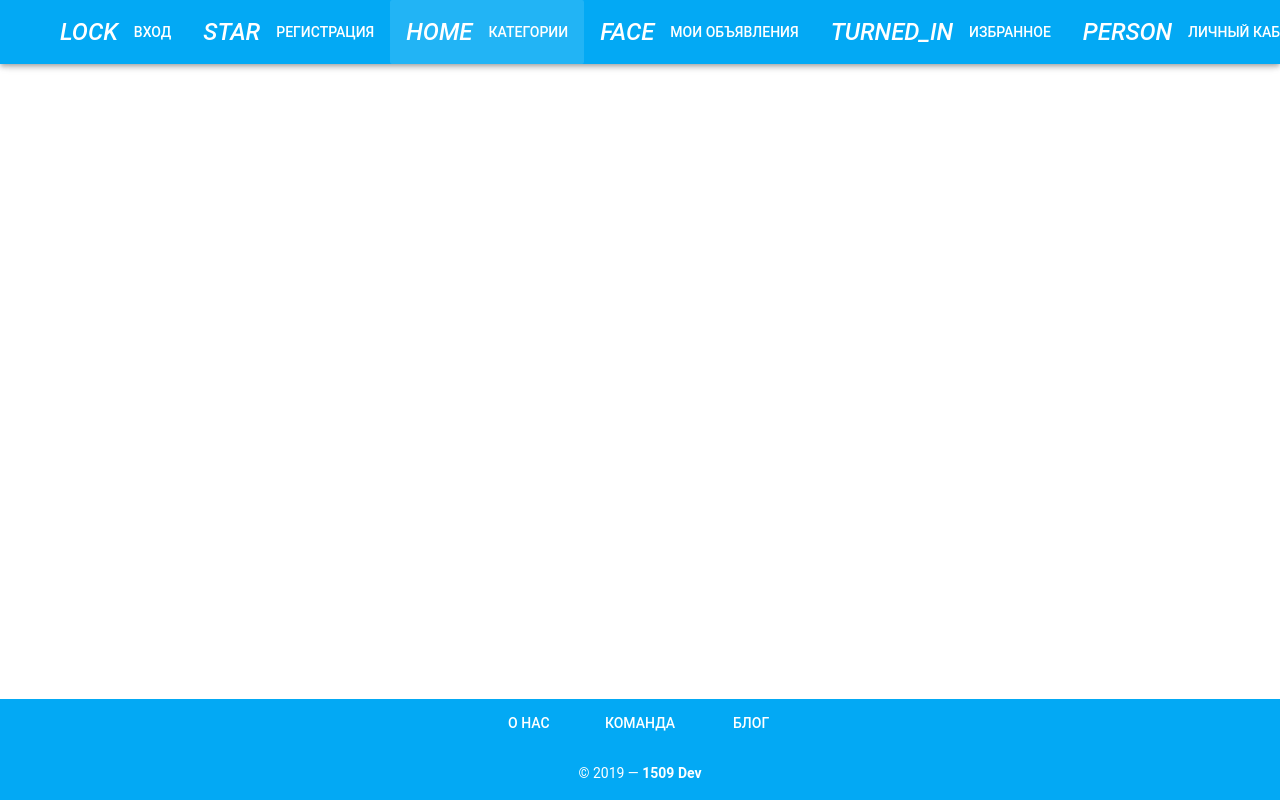
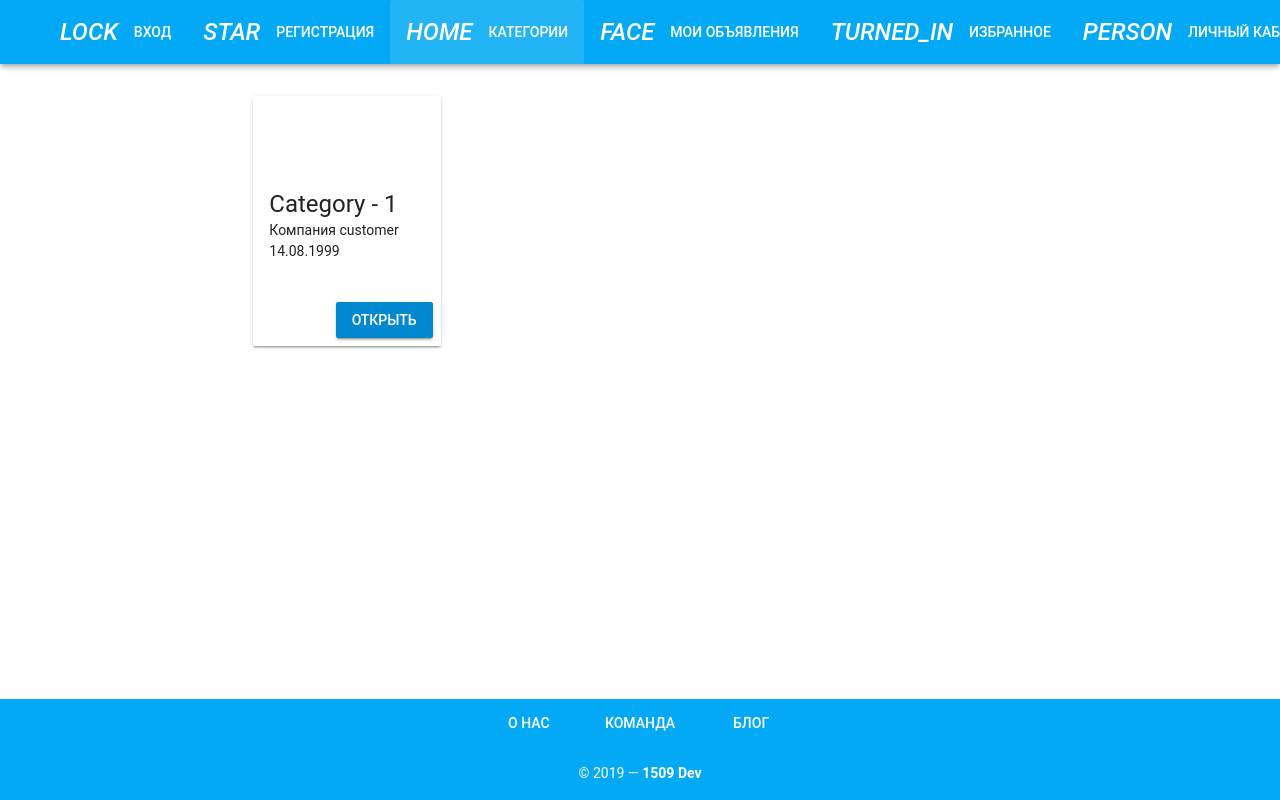
Before and after one commit to StanislavMyakishev/Podokonnik, a Vue app in the folder frontend/: page /categories in a window 1280 px wide. Built offline with nearby package versions, Linux system fonts and the light colour scheme; the HTML template or start-up script is replaced by a standard one.

Commit message:
minor changes

```diff
--- /dev/null
+++ b/frontend/src/components/pages/Categories.vue
@@ -0,0 +1,57 @@
+<template>
+    <v-layout justify-center>
+        <v-flex xs12 sm8>
+            <v-card flat>
+                <v-container
+                        fluid
+                        grid-list-md>
+                    <v-layout row wrap>
+                        <v-flex
+                                v-for="card in orders"
+                                :key="card.name"
+                                xs12 sm3 >
+                            <v-card>
+                                <v-img
+                                        :src=src
+                                        aspect-ratio="2.75"
+                                ></v-img>
+
+                                <v-card-title primary-title>
+                                    <div>
+                                        <h3 class="headline mb-0">{{card.name}}</h3>
+                                        <p class="mb-0">Компания {{card.customer}}</p>
+                                        <p>{{card.date_created}} </p>
+                                    </div>
+                                </v-card-title>
+
+                                <v-card-actions>
+                                    <v-spacer></v-spacer>
+                                    <v-btn
+                                            class="secondary"
+                                            :to="'/order/?id=' + card.id"
+                                    >Открыть
+                                    </v-btn>
+                                </v-card-actions>
+                            </v-card>
+                        </v-flex>
+                    </v-layout>
+                </v-container>
+            </v-card>
+        </v-flex>
+    </v-layout>
+</template>
+
+<script>
+    export default {
+        data() {
+            return {
+                orders: [{
+                    name: 'Category - 1',
+                    customer: 'customer',
+                    date_created: '14.08.1999',
+                },
+                ]
+            }
+        },
+    }
+</script>
--- /dev/null
+++ b/frontend/src/components/test/Test.vue
@@ -0,0 +1,48 @@
+<template>
+    <v-app>
+        <v-layout justify-center>
+            <v-flex xs12 sm8>
+                <v-card
+                        v-for="ad in ads"
+                        :key="ad.name"
+                        min-width="540"
+                >
+                    <v-card-title>Order title</v-card-title>
+                    <v-card-text>{{ad.name}}</v-card-text>
+                    <v-card-actions>
+                        <v-btn text>Click</v-btn>
+                    </v-card-actions>
+                </v-card>
+            </v-flex>
+        </v-layout>
+    </v-app>
+</template>
+<script>
+    //import axios from 'axios'
+
+    export default {
+        data() {
+            return {
+                ads: [{name: 'Gavno tupogo govno govna'}],
+                src: 'https://picjumbo.com/wp-content/uploads/modern-desktop-setup-2210x1473.jpg'
+            }
+        },
+        // async mounted() {
+        //     await this.showOrders();
+        // },
+        // methods: {
+        //     async showOrders() {
+        //         axios
+        //             .get('http://127.0.0.1:8000/api/orders/')
+        //             .then(response => (this.info = response.data.bpi));
+        //     },
+        // },
+
+        filters: {
+            parseDate(date) {
+                return date.replace(/(\d+)-(\d+)-(\d+)T(\d+):(\d+).+/, '$1-$2-$3 $4:$5')
+            }
+        },
+    }
+
+</script>
--- a/frontend/src/router/index.js
+++ b/frontend/src/router/index.js
@@ -3,6 +3,8 @@ import Router from 'vue-router'
 import Home from '../components/Home.vue'
 import Login from '../components/auth/Login.vue'
 import Registration from '../components/auth/Registration.vue'
+import Categories from '../components/pages/Categories.vue'
+import Test from '../components/test/Test.vue'
 
 Vue.use(Router)
 
@@ -23,7 +25,16 @@ export default new Router({
             name: 'Registration',
             component: Registration
         },
-
+        {
+            path: '/categories',
+            name: 'Categories',
+            component: Categories
+        },
+        {
+            path: '/test',
+            name: 'Test',
+            component: Test
+        },
     ],
     mode: 'history',
 })
--- a/frontend/webpack-stats.json
+++ b/frontend/webpack-stats.json
@@ -1 +1 @@
-{"status":"done","publicPath":"http://0.0.0.0:8080/","chunks":{"app":[{"name":"app.js","publicPath":"http://0.0.0.0:8080/app.js","path":"/Users/stas/Projects/Podokonnik/frontend/dist/app.js"},{"name":"app.d545e469d90ea9b6ce4d.hot-update.js","publicPath":"http://0.0.0.0:8080/app.d545e469d90ea9b6ce4d.hot-update.js","path":"/Users/stas/Projects/Podokonnik/frontend/dist/app.d545e469d90ea9b6ce4d.hot-update.js"},{"name":"app.d545e469d90ea9b6ce4d.hot-update.js","publicPath":"http://0.0.0.0:8080/app.d545e469d90ea9b6ce4d.hot-update.js","path":"/Users/stas/Projects/Podokonnik/frontend/dist/app.d545e469d90ea9b6ce4d.hot-update.js"}]}}
+{"status":"done","publicPath":"http://0.0.0.0:8080/","chunks":{"app":[{"name":"app.js","publicPath":"http://0.0.0.0:8080/app.js","path":"/Users/stas/Projects/Podokonnik/frontend/dist/app.js"},{"name":"app.340e8b45af7a9eb83891.hot-update.js","publicPath":"http://0.0.0.0:8080/app.340e8b45af7a9eb83891.hot-update.js","path":"/Users/stas/Projects/Podokonnik/frontend/dist/app.340e8b45af7a9eb83891.hot-update.js"},{"name":"app.340e8b45af7a9eb83891.hot-update.js","publicPath":"http://0.0.0.0:8080/app.340e8b45af7a9eb83891.hot-update.js","path":"/Users/stas/Projects/Podokonnik/frontend/dist/app.340e8b45af7a9eb83891.hot-update.js"}]}}
```
